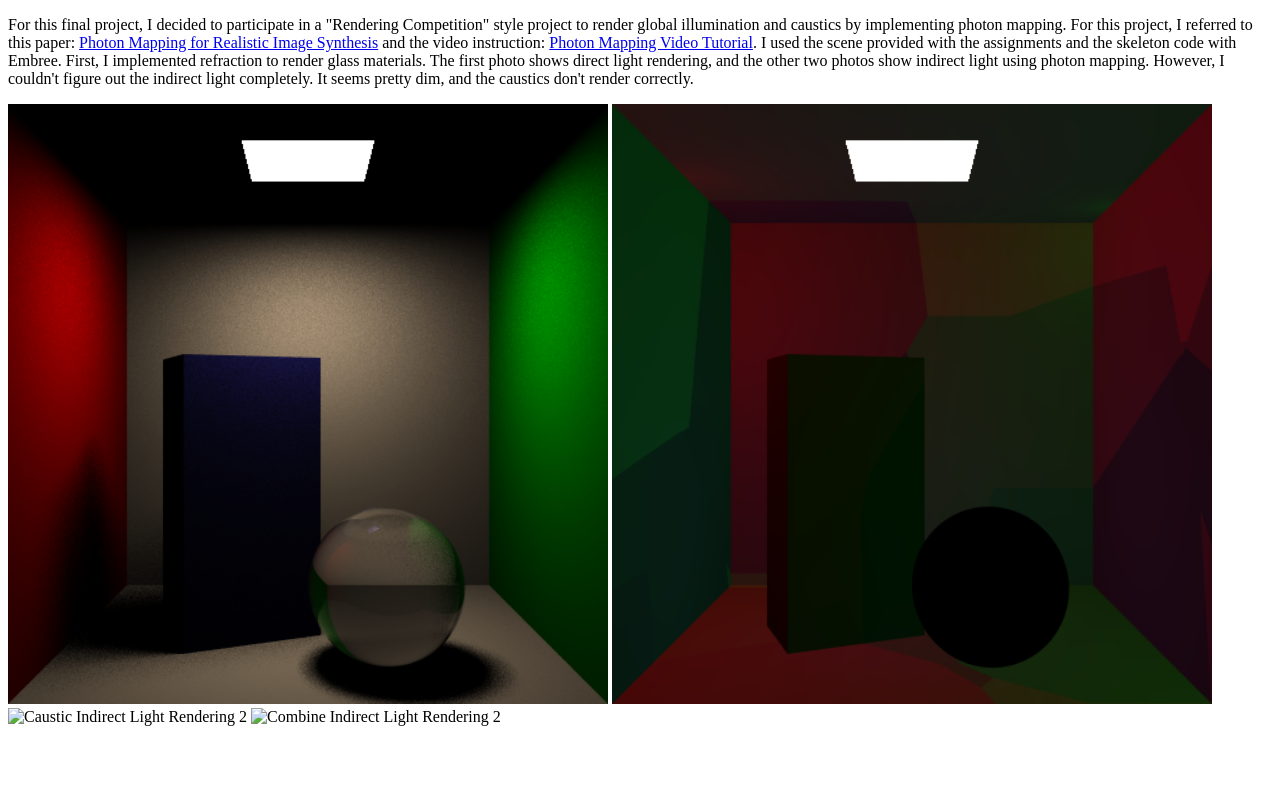
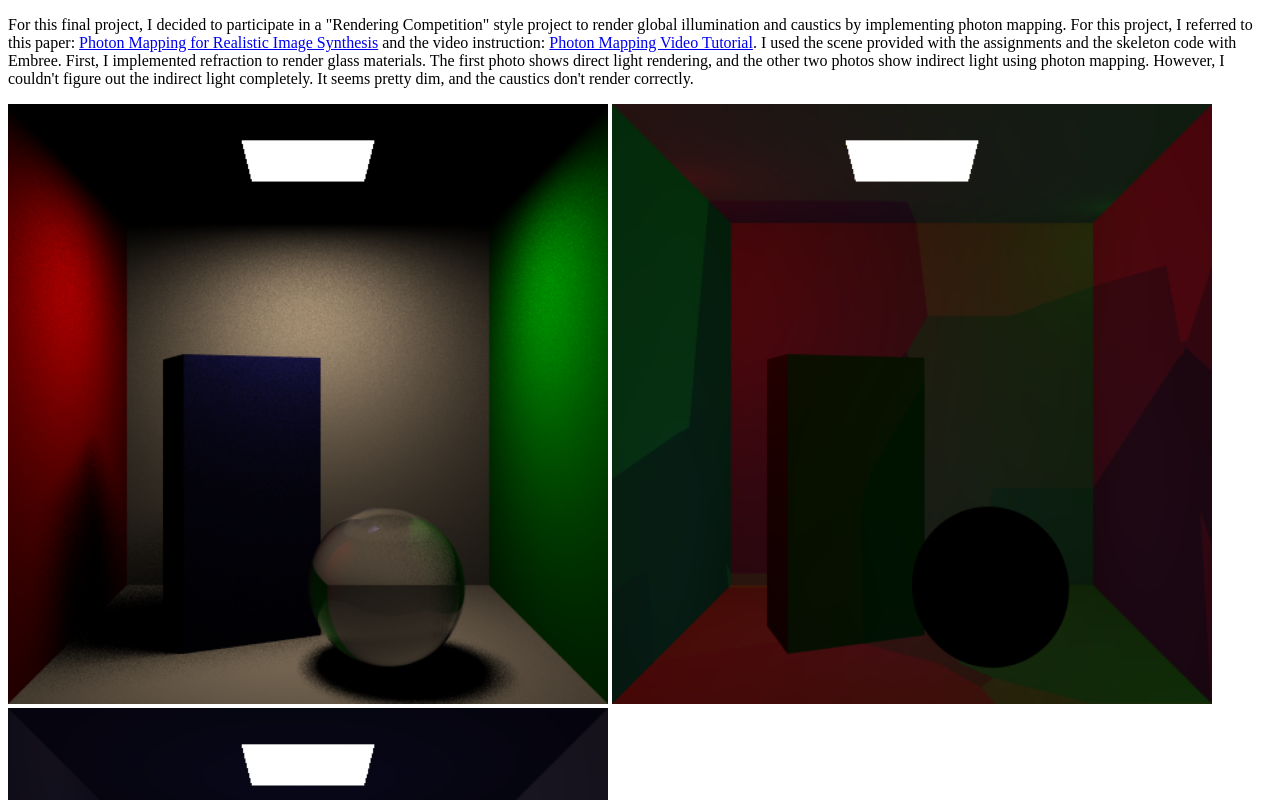
Before and after one commit to JungwoonKO/JungwoonKo.github.io, a plain HTML site: page index.html in a window 1280 px wide. Shown: the top 800 px of the page. Drawn offline with Linux system fonts and the light colour scheme.

Commit message:
Update index.html

```diff
--- a/index.html
+++ b/index.html
@@ -10,7 +10,7 @@
   <p>For this final project, I decided to participate in a "Rendering Competition" style project to render global illumination and caustics by implementing photon mapping. For this project, I referred to this paper: <a href="https://www.cs.princeton.edu/courses/archive/fall18/cos526/papers/jensen01.pdf" target="_blank">Photon Mapping for Realistic Image Synthesis</a> and the video instruction: <a href="https://www.youtube.com/watch?v=odXCvJTNn6s&t=52s" target="_blank">Photon Mapping Video Tutorial</a>. I used the scene provided with the assignments and the skeleton code with Embree. First, I implemented refraction to render glass materials. The first photo shows direct light rendering, and the other two photos show indirect light using photon mapping. However, I couldn't figure out the indirect light completely. It seems pretty dim, and the caustics don't render correctly.</p>
 <img src="cornellRR.png" alt="Direct Light Rendering" width="600">
   <img src="cornellRR2.png" alt="Global Indirect Light Rendering 1" width="600">
-  <img src="cornellRR3.jpg" alt="Caustic Indirect Light Rendering 2" width="600">
-<img src="cornellRR4.jpg" alt="Combine Indirect Light Rendering 2" width="600">
+  <img src="cornellRR3.png" alt="Caustic Indirect Light Rendering 2" width="600">
+<img src="cornellRR4.ong" alt="Combine Indirect Light Rendering 2" width="600">
 </body>
 </html>
```
